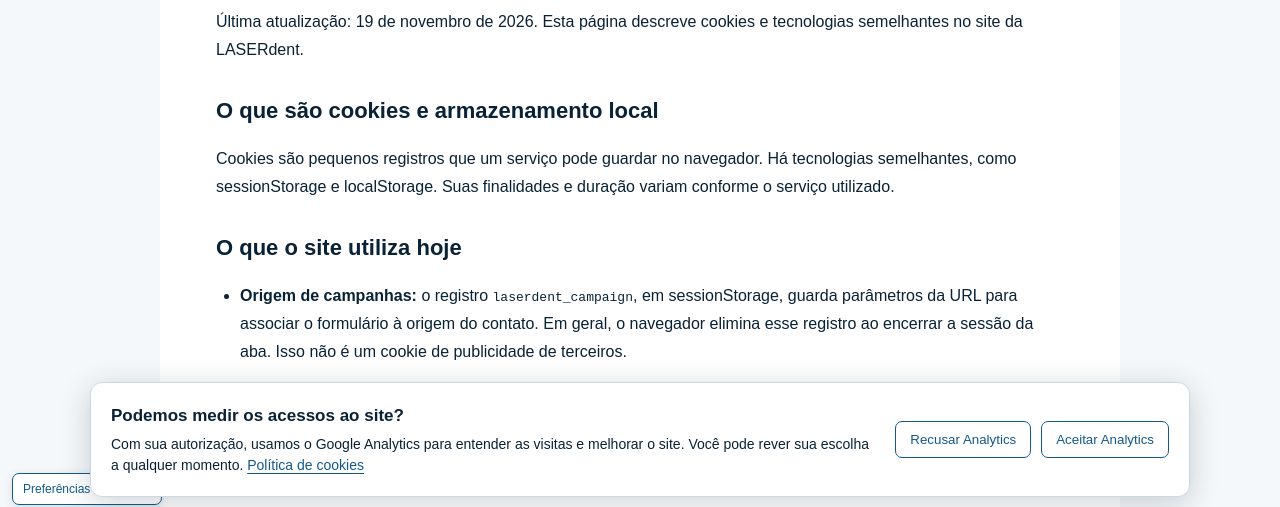
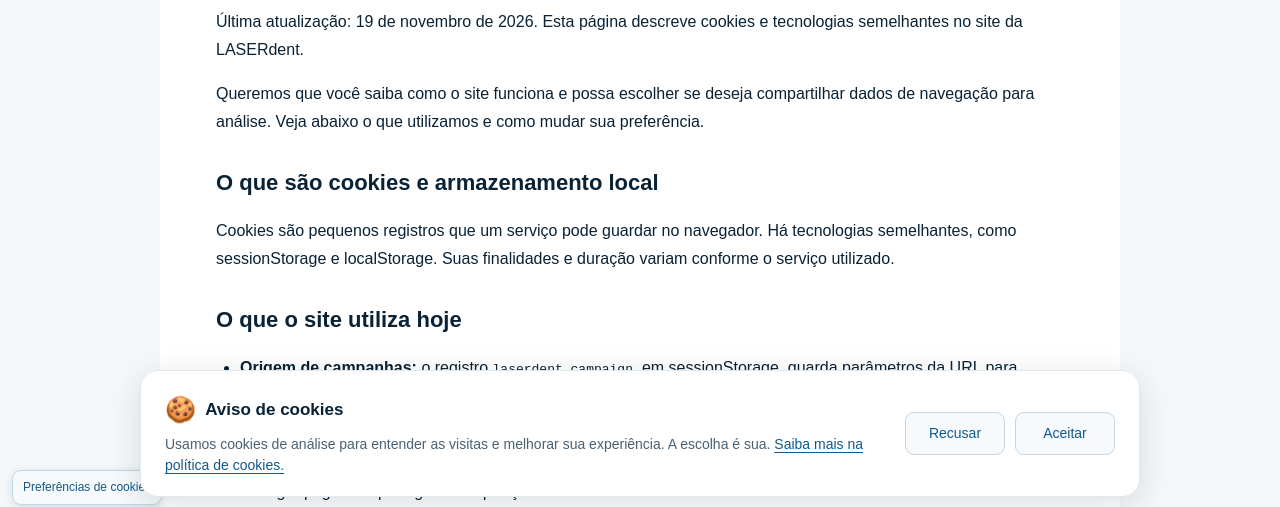
Before and after one commit to leuo-guimaraes/laserdent, a plain HTML site: page cookies.html in a window 1280 px wide. Shown: the part 283-790 px from the top of the page. Drawn offline with Linux system fonts and the light colour scheme.

Commit message:
style: soften cookie notice and simplify consent buttons

```diff
--- a/analytics-consent.css
+++ b/analytics-consent.css
@@ -1,10 +1,74 @@
-.analytics-consent,.analytics-preferences{box-sizing:border-box;font:14px/1.5 Arial,Helvetica,sans-serif;color:#092235}
-.analytics-consent{position:fixed;z-index:10000;bottom:20px;left:20px;right:20px;max-width:1100px;margin:auto;padding:20px;background:#fff;border:1px solid #cbd9e3;border-radius:12px;box-shadow:0 6px 30px #09223533;display:flex;align-items:center;gap:24px}
-.analytics-consent[hidden]{display:none}
-.analytics-consent strong{font-size:17px}.analytics-consent p{margin:6px 0 0}.analytics-consent a{color:#12598a;text-decoration:underline}
-.analytics-consent-actions{display:flex;gap:10px;flex-shrink:0}
-.analytics-consent-actions button,.analytics-preferences{border:1px solid #12598a;background:#fff;color:#12598a;border-radius:7px;padding:10px 14px;cursor:pointer}
-.analytics-consent-actions button:hover,.analytics-preferences:hover{background:#edf5fa}
-.analytics-consent-actions button:focus-visible,.analytics-preferences:focus-visible{outline:3px solid #1a6eb5;outline-offset:3px}
-.analytics-preferences{position:fixed;z-index:9998;bottom:12px;left:12px;padding:6px 10px;font-size:12px;box-shadow:0 2px 8px #09223522}
-@media(max-width:760px){.analytics-consent{bottom:84px;left:10px;right:10px;display:block;padding:16px;max-height:calc(100dvh - 110px);overflow:auto}.analytics-consent-actions{margin-top:14px;flex-wrap:wrap}.analytics-consent-actions button{flex:1}.analytics-preferences{bottom:76px}}
+.analytics-consent,
+.analytics-preferences {
+    box-sizing: border-box;
+    font: 14px/1.5 'Outfit', Arial, sans-serif;
+    color: #092235;
+}
+.analytics-consent {
+    position: fixed;
+    z-index: 10000;
+    bottom: 20px;
+    left: 20px;
+    right: 20px;
+    max-width: 1000px;
+    margin: auto;
+    padding: 20px 24px;
+    background: #fff;
+    border: 1px solid #e1e9ef;
+    border-radius: 18px;
+    box-shadow: 0 8px 32px #09223524;
+    display: flex;
+    align-items: center;
+    gap: 28px;
+}
+.analytics-consent[hidden] { display: none; }
+.analytics-consent-copy { min-width: 0; }
+.analytics-consent strong {
+    display: flex;
+    align-items: center;
+    gap: 9px;
+    font-size: 17px;
+    font-weight: 600;
+}
+.analytics-consent strong span { font-size: 25px; }
+.analytics-consent p { margin: 6px 0 0; color: #486173; }
+.analytics-consent a { color: #12598a; text-decoration: underline; text-underline-offset: 3px; }
+.analytics-consent-actions { display: flex; gap: 10px; flex-shrink: 0; }
+.analytics-consent-actions button,
+.analytics-preferences {
+    border: 1px solid #c5d6e3;
+    background: #f7fafc;
+    color: #12598a;
+    border-radius: 9px;
+    padding: 10px 18px;
+    cursor: pointer;
+    font: inherit;
+}
+.analytics-consent-actions button { min-width: 100px; }
+.analytics-consent-actions button:hover,
+.analytics-preferences:hover { background: #eaf3f9; border-color: #12598a; }
+.analytics-consent-actions button:focus-visible,
+.analytics-preferences:focus-visible { outline: 3px solid #1a6eb5; outline-offset: 3px; }
+.analytics-preferences {
+    position: fixed;
+    z-index: 9998;
+    bottom: 12px;
+    left: 12px;
+    padding: 6px 10px;
+    font-size: 12px;
+    box-shadow: 0 2px 8px #09223522;
+}
+@media (max-width: 760px) {
+    .analytics-consent {
+        bottom: 84px;
+        left: 10px;
+        right: 10px;
+        display: block;
+        padding: 18px;
+        max-height: calc(100dvh - 110px);
+        overflow: auto;
+    }
+    .analytics-consent-actions { margin-top: 16px; flex-wrap: wrap; }
+    .analytics-consent-actions button { flex: 1; }
+    .analytics-preferences { bottom: 76px; }
+}
--- a/analytics-consent.js
+++ b/analytics-consent.js
@@ -15,11 +15,12 @@
     const banner = document.createElement('section');
     banner.className = 'analytics-consent';
     banner.setAttribute('aria-label', 'Preferências de cookies');
-    banner.innerHTML = `<div><strong>Podemos medir os acessos ao site?</strong>
-        <p>Com sua autorização, usamos o Google Analytics para entender as visitas e melhorar o site.
-        Você pode rever sua escolha a qualquer momento. <a href="/cookies">Política de cookies</a></p></div>
-        <div class="analytics-consent-actions"><button type="button" data-choice="denied">Recusar Analytics</button>
-        <button type="button" data-choice="granted">Aceitar Analytics</button></div>`;
+    banner.innerHTML = `<div class="analytics-consent-copy">
+        <strong><span aria-hidden="true">🍪</span> Aviso de cookies</strong>
+        <p>Usamos cookies de análise para entender as visitas e melhorar sua experiência.
+        A escolha é sua. <a href="/cookies">Saiba mais na política de cookies.</a></p></div>
+        <div class="analytics-consent-actions"><button type="button" data-choice="denied">Recusar</button>
+        <button type="button" data-choice="granted">Aceitar</button></div>`;
     document.body.append(banner);
 
     const preferences = document.createElement('button');
--- a/cookies.html
+++ b/cookies.html
@@ -5,6 +5,7 @@
 <body><a class="skip-link" href="#conteudo">Ir para o conteúdo</a><header><a href="/" aria-label="LASERdent — Página inicial"><img src="/Fotos/logosemfundo.png" alt="LASERdent" width="140" height="100"></a><a href="/">Voltar ao site</a></header>
 <main id="conteudo"><h1>Política de Cookies</h1>
     <p>Última atualização: <time datetime="2026-11-19">19 de novembro de 2026</time>. Esta página descreve cookies e tecnologias semelhantes no site da LASERdent.</p>
+    <p>Queremos que você saiba como o site funciona e possa escolher se deseja compartilhar dados de navegação para análise. Veja abaixo o que utilizamos e como mudar sua preferência.</p>
     <h2>O que são cookies e armazenamento local</h2>
     <p>Cookies são pequenos registros que um serviço pode guardar no navegador. Há tecnologias semelhantes, como sessionStorage e localStorage. Suas finalidades e duração variam conforme o serviço utilizado.</p>
     <h2>O que o site utiliza hoje</h2>
@@ -12,8 +13,9 @@
     <li><strong>Infraestrutura e segurança:</strong> hospedagem e serviços de suporte podem processar informações técnicas para entregar páginas e proteger as requisições.</li>
     <li><strong>Recursos externos:</strong> o mapa incorporado do Google, fontes do Google e bibliotecas por CDN fazem conexões com seus fornecedores. Eles podem receber IP, informações do navegador e, conforme suas próprias configurações, usar cookies ou outros identificadores. O mapa é carregado automaticamente quando o navegador inicia o recurso.</li></ul>
     <p>O Google Analytics 4, identificado por <code>G-FKD90KENST</code>, mede visitas e interações após você aceitar a medição no aviso do site. Ele pode utilizar cookies como <code>_ga</code> e <code>_ga_FKD90KENST</code>, cuja duração depende das configurações do Google Analytics. A escolha de aceitar ou recusar fica no registro local <code>laserdent_analytics_consent_v1</code> por até 180 dias. O site mantém os sinais de publicidade e personalização negados nessa integração.</p>
-    <h2>Como controlar</h2>
+    <h2>Sua escolha, a qualquer momento</h2>
     <p>Você pode consultar, bloquear e excluir cookies e dados de sites nas configurações de privacidade do seu navegador. O bloqueio de determinados serviços pode afetar o mapa e outras funcionalidades externas. Para remover o registro de campanha, encerre a sessão da aba ou limpe os dados do site no navegador.</p>
-    <p>Use o botão <strong>Preferências de cookies</strong>, disponível no site, para aceitar ou recusar o Analytics. Ao recusar, o carregamento inicial da tag fica bloqueado. Ao revogar uma escolha anterior, a medição é desativada e os cookies do Analytics acessíveis ao site são removidos. O período de medição começa após a autorização.</p>
+    <p>No aviso de cookies, <strong>Aceitar</strong> permite a medição das visitas pelo Google Analytics. <strong>Recusar</strong> mantém essa medição desativada e você pode continuar navegando pelo site. Para mudar sua escolha, clique em <strong>Preferências de cookies</strong>, disponível no canto da tela.</p>
+    <p>Se você havia aceitado e depois escolher recusar, desativamos a medição e removemos os cookies do Analytics que o site consegue acessar.</p>
     <h2>Serviços externos e contato</h2>
     <p>Consulte também a <a href="https://policies.google.com/privacy">Política de Privacidade do Google</a> e as configurações do navegador. Para dúvidas sobre o uso de dados pela clínica, escreva para <a href="mailto:laserdentodontologia@gmail.com">laserdentodontologia@gmail.com</a> e consulte nossa <a href="/privacidade">Política de Privacidade</a>.</p></main><footer><nav aria-label="Privacidade"><a href="/privacidade">Privacidade</a><a href="/cookies">Cookies</a><a href="/exclusao-de-dados">Exclusão de dados</a></nav><p>© 2026 Clínica LASERdent</p></footer></body></html>
--- a/execution/generate_privacy_pages.mjs
+++ b/execution/generate_privacy_pages.mjs
@@ -33,6 +33,7 @@ const pages = [
     <p>Consulte a <a href="/cookies">Política de Cookies</a> para entender o armazenamento no navegador e os recursos externos. Esta política poderá ser atualizada quando o funcionamento dos canais mudar; a data no início identifica a versão publicada.</p>`],
   ['cookies', 'Política de Cookies', 'Entenda o uso de armazenamento no navegador e de recursos externos no site LASERdent.', `
     <p>Última atualização: <time datetime="2026-11-09">9 de novembro de 2026</time>. Esta página descreve cookies e tecnologias semelhantes no site da LASERdent.</p>
+    <p>Queremos que você saiba como o site funciona e possa escolher se deseja compartilhar dados de navegação para análise. Veja abaixo o que utilizamos e como mudar sua preferência.</p>
     <h2>O que são cookies e armazenamento local</h2>
     <p>Cookies são pequenos registros que um serviço pode guardar no navegador. Há tecnologias semelhantes, como sessionStorage e localStorage. Suas finalidades e duração variam conforme o serviço utilizado.</p>
     <h2>O que o site utiliza hoje</h2>
@@ -40,9 +41,10 @@ const pages = [
     <li><strong>Infraestrutura e segurança:</strong> hospedagem e serviços de suporte podem processar informações técnicas para entregar páginas e proteger as requisições.</li>
     <li><strong>Recursos externos:</strong> o mapa incorporado do Google, fontes do Google e bibliotecas por CDN fazem conexões com seus fornecedores. Eles podem receber IP, informações do navegador e, conforme suas próprias configurações, usar cookies ou outros identificadores. O mapa é carregado automaticamente quando o navegador inicia o recurso.</li></ul>
     <p>O Google Analytics 4, identificado por <code>G-FKD90KENST</code>, mede visitas e interações após você aceitar a medição no aviso do site. Ele pode utilizar cookies como <code>_ga</code> e <code>_ga_FKD90KENST</code>, cuja duração depende das configurações do Google Analytics. A escolha de aceitar ou recusar fica no registro local <code>laserdent_analytics_consent_v1</code> por até 180 dias. O site mantém os sinais de publicidade e personalização negados nessa integração.</p>
-    <h2>Como controlar</h2>
+    <h2>Sua escolha, a qualquer momento</h2>
     <p>Você pode consultar, bloquear e excluir cookies e dados de sites nas configurações de privacidade do seu navegador. O bloqueio de determinados serviços pode afetar o mapa e outras funcionalidades externas. Para remover o registro de campanha, encerre a sessão da aba ou limpe os dados do site no navegador.</p>
-    <p>Use o botão <strong>Preferências de cookies</strong>, disponível no site, para aceitar ou recusar o Analytics. Ao recusar, o carregamento inicial da tag fica bloqueado. Ao revogar uma escolha anterior, a medição é desativada e os cookies do Analytics acessíveis ao site são removidos. O período de medição começa após a autorização.</p>
+    <p>No aviso de cookies, <strong>Aceitar</strong> permite a medição das visitas pelo Google Analytics. <strong>Recusar</strong> mantém essa medição desativada e você pode continuar navegando pelo site. Para mudar sua escolha, clique em <strong>Preferências de cookies</strong>, disponível no canto da tela.</p>
+    <p>Se você havia aceitado e depois escolher recusar, desativamos a medição e removemos os cookies do Analytics que o site consegue acessar.</p>
     <h2>Serviços externos e contato</h2>
     <p>Consulte também a <a href="https://policies.google.com/privacy">Política de Privacidade do Google</a> e as configurações do navegador. Para dúvidas sobre o uso de dados pela clínica, escreva para ${contact} e consulte nossa <a href="/privacidade">Política de Privacidade</a>.</p>`],
   ['exclusao-de-dados', 'Exclusão de dados', 'Como solicitar a exclusão de dados e revogar a conexão do Instagram com a LASERdent.', `
```
